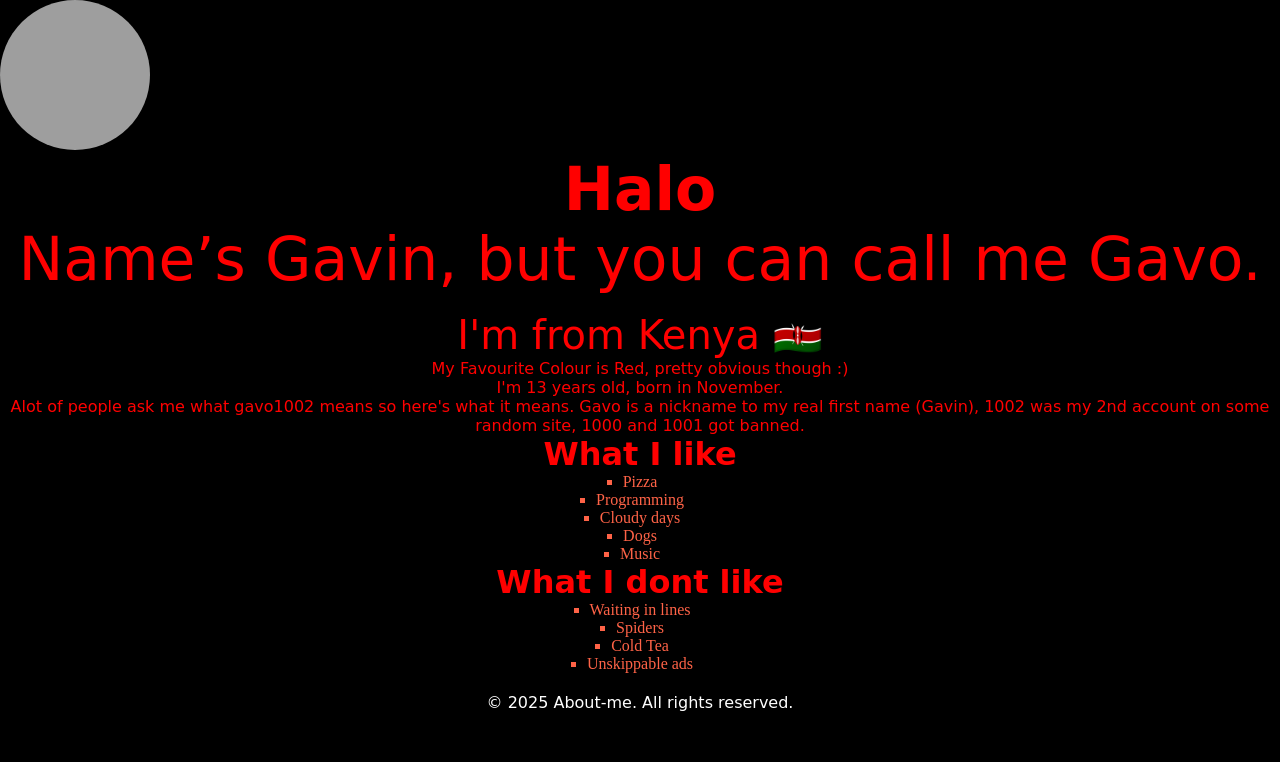
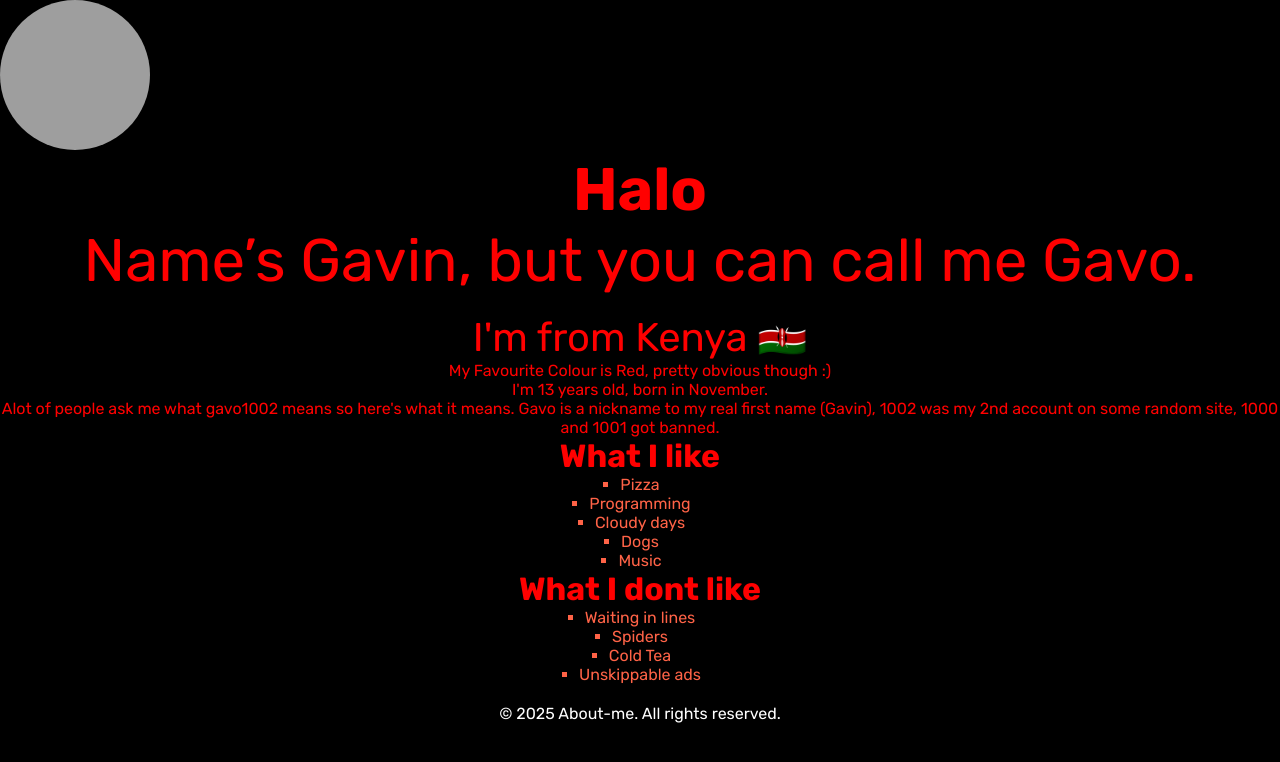
Before and after one commit to Gavor-gif/about-me, a plain HTML site: page index.html in a window 1280 px wide. Drawn offline with Linux system fonts and the light colour scheme; grey boxes are pictures that could not be loaded.

Commit message:
Update style.css

```diff
--- a/style.css
+++ b/style.css
@@ -8,7 +8,7 @@ body {
 }
 #hi, #name, #country, #colour, #age, #username {
   text-align: center;
-  font-family: "Playwrite AU SA", cursive;
+  font-family: "Rubik", sans-serif;
   font-optical-sizing: auto;
   font-weight: <weight>;
   font-style: normal;
@@ -47,13 +47,16 @@ ul {
 li {
   margin-bottom: 0; /* Remove gap between list items */
   color: tomato;
-  font-family: "Playwrite AU SA", serif;
+  font-family: "Rubik", sans-serif;
+  font-optical-sizing: auto;
+  font-weight: <weight>;
+  font-style: normal;
 }
 
 #likes, #dislikes {
   color: red;
   text-align: center;
-  font-family: "Playwrite AU SA", cursive;
+  font-family: "Rubik", sans-serif;
   font-optical-sizing: auto;
   font-weight: <weight>;
   font-style: normal;
@@ -63,7 +66,7 @@ li {
 footer {
   text-align: center;
   color: white;
-  font-family: "Playwrite AU SA", cursive;
+  font-family: "Rubik", sans-serif;
   font-optical-sizing: auto;
   font-weight: <weight>;
   font-style: normal;
```
